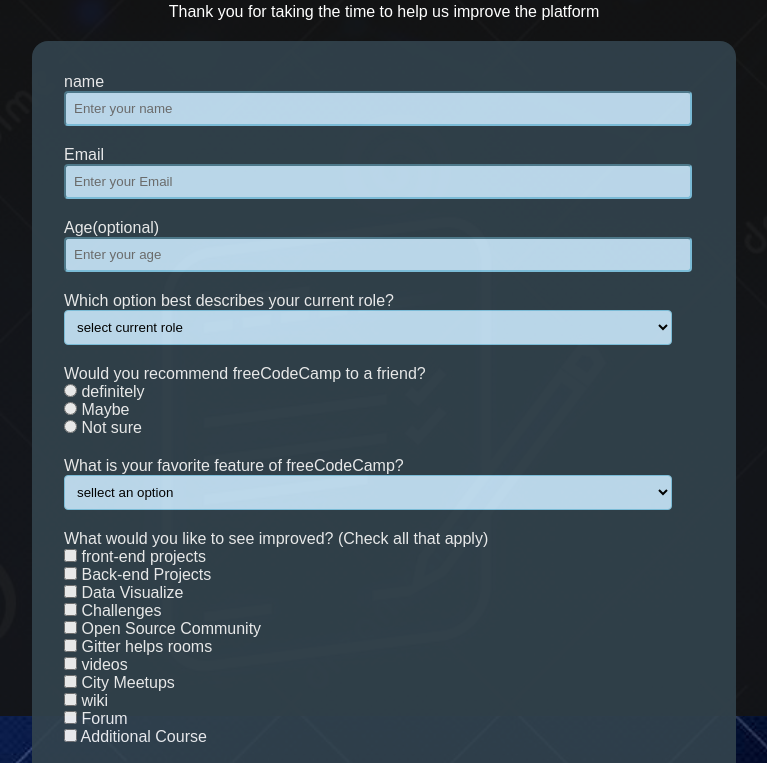
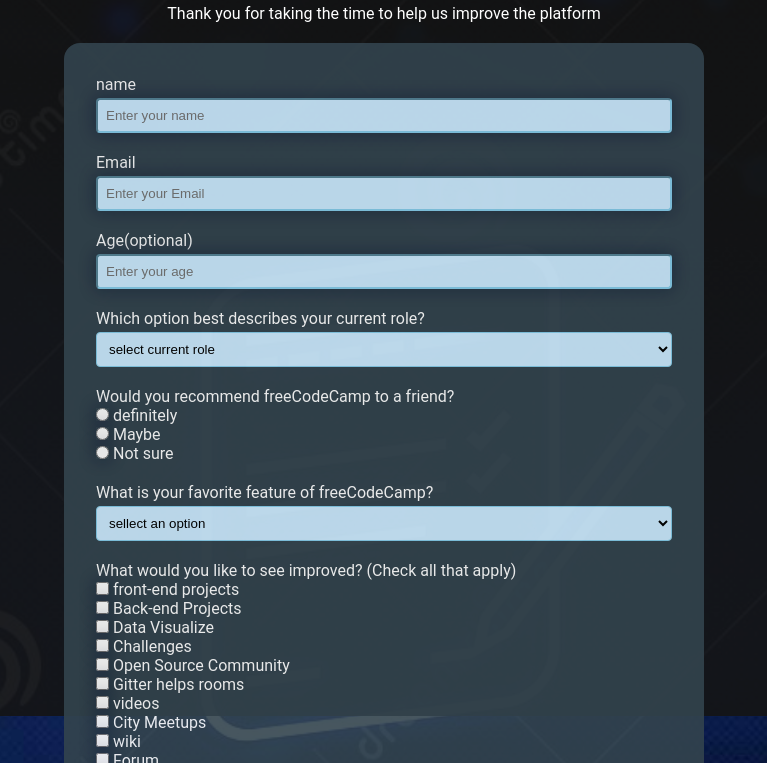
Before and after one commit to Hadi374/survey-form, a plain HTML site: page index.html in a window 1280 px wide. Shown: the part 84-847 px from the top of the page, without its empty margins (256-1023 px from the left). Drawn offline with Linux system fonts and the light colour scheme.

Commit message:
Remove line break and add some style

```diff
--- a/index.html
+++ b/index.html
@@ -15,18 +15,18 @@
         <!--name age and email fields-->
         <form action="" id="survey-form">
             <div class="form-group">
-                <label for="name" id="name-label">name</label><br>
-                <input id ="name" class="full-width" type="text" placeholder="Enter your name"></br>
+                <label for="name" id="name-label">name</label>
+                <input id ="name" class="full-width" type="text" placeholder="Enter your name">
             </div>
 
             <div class="form-group">
-                <label for="email" id="email-label">Email</label><br>
-                <input id ="email" class="full-width" type="email" placeholder="Enter your Email"></br>
+                <label for="email" id="email-label">Email</label>
+                <input id ="email" class="full-width" type="email" placeholder="Enter your Email">
             </div>
 
             <div class="form-group">
-                <label for="number" id="number-label">Age<span>(optional)</span></label><br>
-                <input id ="number" class="full-width" type="number" placeholder="Enter your age"></br>
+                <label for="number" id="number-label">Age<span>(optional)</span></label>
+                <input id ="number" class="full-width" type="number" placeholder="Enter your age">
             </div>
             <!--End of name age and email fields-->
 
--- a/style.css
+++ b/style.css
@@ -1,10 +1,16 @@
 * {
     margin: 0px;
     padding: 0px;
+    box-sizing: border-box;
 }
 
+*:focus {
+    outline: none;
+}
+
+
 body {
-    font-family: sans-serif;
+    font-family: Roboto, sans-serif;
     background-image: url("background.jpg");
     background-size: cover;
     color: white;
@@ -46,29 +52,30 @@
     opacity: 0.9;
     padding: 32px;
     border-radius: 16px;
+    margin-bottom: 32px;
 }
 
 .form-group {
-    margin: 0px auto 20px auto;
-}
-
-label {
-    margin-bottom: 4px;
+    margin-bottom: 20px;
 }
 
 .full-width {
-    width: 95%;
-    margin: auto;
+    width: 100%;
     background-color: rgb(205, 236, 255);
     border-color: skyblue;
     border-radius: 4px;
     padding: 8px;
+    margin-top: 4px;
+}
+
+input {
+    box-shadow: 0px 0px 15px 2px rgba(7, 12, 49, 0.329);
 }
 
 
-@media (max-width: 800px) {
+@media screen and (max-width: 900px) {
     .first {
-        width: 65%;
+        width: 80%;
         padding: 16px;
     }
     #title {
@@ -76,9 +83,9 @@
     }
 }
 
-@media (max-width: 400px) {
+@media screen and (max-width: 400px) {
     .first {
-        width: 90%;
+        width: 98%;
         padding: 8px;
     }
     #title {
```
